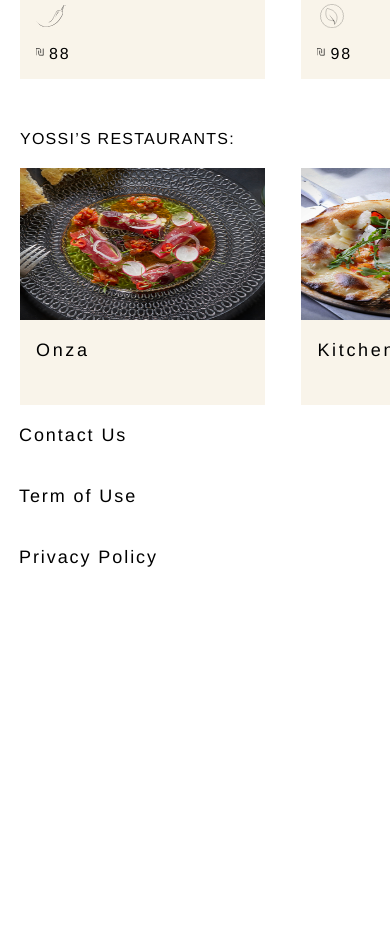
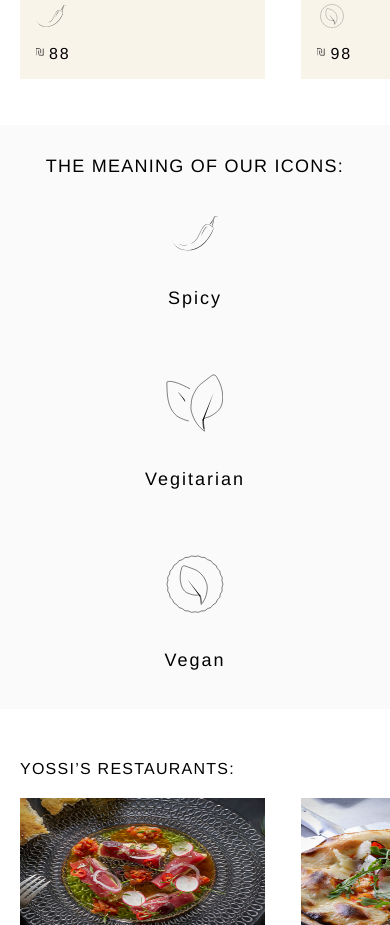
Before and after one commit to IdoAviramMoveo/epicure, a React (Create React App) app: page / in a window 390 px wide. Shown: the part 1100-2025 px from the top of the page. Before the commit the page ends 1692 px from the top, so only its background shows below. Built offline with nearby package versions, Linux system fonts and the light colour scheme.

Commit message:
Added the IconsMeaning component - mobile only

```diff
--- /dev/null
+++ b/src/components/IconsMeaning/IconsMeaning.scss
@@ -0,0 +1,45 @@
+@import "../../styles/mixins";
+
+.icons-meaning-container {
+  display: flex;
+  flex-direction: column;
+  padding-top: 24px;
+  margin-top: 46px;
+  align-items: center;
+  gap: 32px;
+  height: 560px;
+  background: $color-icons-background;
+
+  .icons-title {
+    @include font-style;
+    font-size: 18px;
+    line-height: 35px;
+    letter-spacing: 1.25px;
+    text-transform: uppercase;
+  }
+
+  .icons-meaning {
+    display: flex;
+    flex-direction: column;
+    align-items: center;
+    gap: 56px;
+
+    .icon {
+      display: flex;
+      flex-direction: column;
+      align-items: center;
+      gap: 32px;
+
+      .icon-image {
+      }
+
+      .icon-meaning {
+        @include font-style;
+        height: 35px;
+        font-size: 18px;
+        line-height: 30px;
+        letter-spacing: 1.97px;
+      }
+    }
+  }
+}
--- /dev/null
+++ b/src/components/IconsMeaning/IconsMeaning.tsx
@@ -0,0 +1,25 @@
+import React from "react";
+
+import "./IconsMeaning.scss";
+
+export type IconsMeaningProps = {
+  icons: { name: string; image: string }[];
+};
+
+const IconsMeaning: React.FC<IconsMeaningProps> = ({ icons }) => {
+  return (
+    <div className='icons-meaning-container'>
+      <h3 className='icons-title'>the meaning of our icons:</h3>
+      <div className='icons-meaning'>
+        {icons.map((icon) => (
+          <div className='icon' key={icon.name}>
+            <img className='icon-image' alt='Icon' src={icon.image} />
+            <h3 className='icon-meaning'>{icon.name}</h3>
+          </div>
+        ))}
+      </div>
+    </div>
+  );
+};
+
+export default IconsMeaning;
--- /dev/null
+++ b/src/constants/IconsData.ts
@@ -0,0 +1,20 @@
+import spicyFoodIcon from "../assets/images/spicyFoodIcon.svg";
+import veganFoodIcon from "../assets/images/veganFoodIcon.svg";
+import vegiFoodIcon from "../assets/images/vegiFoodIcon.svg";
+
+const IconsData: { name: string; image: string }[] = [
+  {
+    name: "Spicy",
+    image: spicyFoodIcon,
+  },
+  {
+    name: "Vegitarian",
+    image: vegiFoodIcon,
+  },
+  {
+    name: "Vegan",
+    image: veganFoodIcon,
+  },
+];
+
+export default IconsData;
--- a/src/pages/HomePage/HomePage.tsx
+++ b/src/pages/HomePage/HomePage.tsx
@@ -3,11 +3,13 @@ import "./HomePage.scss";
 import Header from "../../components/Header/Header";
 import Hero from "../../components/Hero/Hero";
 import CardsSection from "../../components/CardsSection/CardsSection";
+import IconsMeaning from "../../components/IconsMeaning/IconsMeaning";
 import Footer from "../../components/Footer/Footer";
 
 import RestaurantsData from "../../constants/RestaurantsData";
 import DishesData from "../../constants/DishesData";
 import YossiRestaurantsData from "../../constants/YossiRestaurantsData";
+import IconsData from "../../constants/IconsData";
 
 const HomePage = () => {
   return (
@@ -17,6 +19,7 @@ const HomePage = () => {
         <Hero />
         <CardsSection cardsData={RestaurantsData} cardType={1} />
         <CardsSection cardsData={DishesData} cardType={2} />
+        <IconsMeaning icons={IconsData} />
         <CardsSection cardsData={YossiRestaurantsData} cardType={3} />
       </div>
       <Footer />
--- a/src/styles/_variables.scss
+++ b/src/styles/_variables.scss
@@ -1,2 +1,3 @@
 $color-grey-line: #979797;
 $color-card-background: #f9f4ea;
+$color-icons-background: #fafafa;
```
